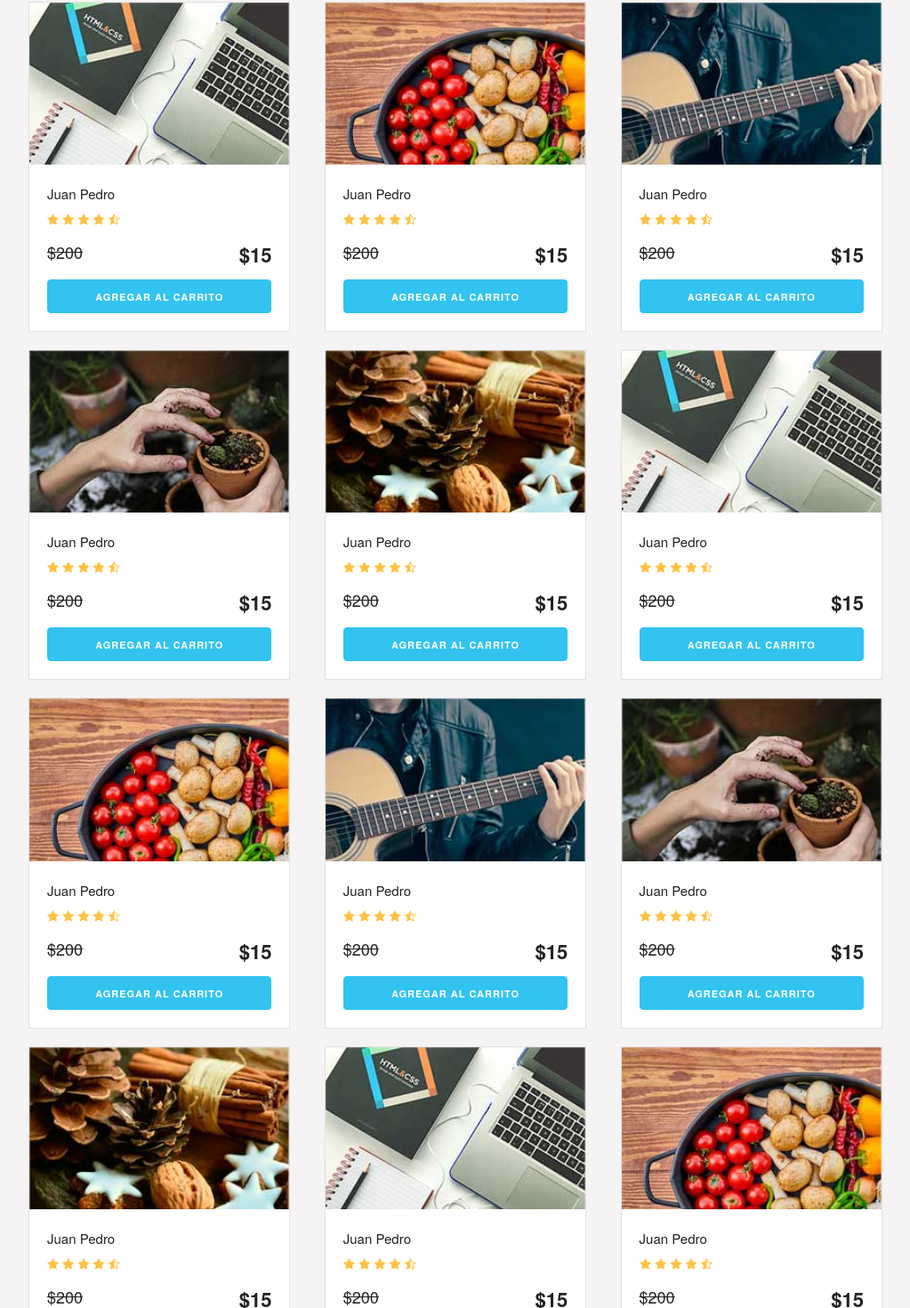
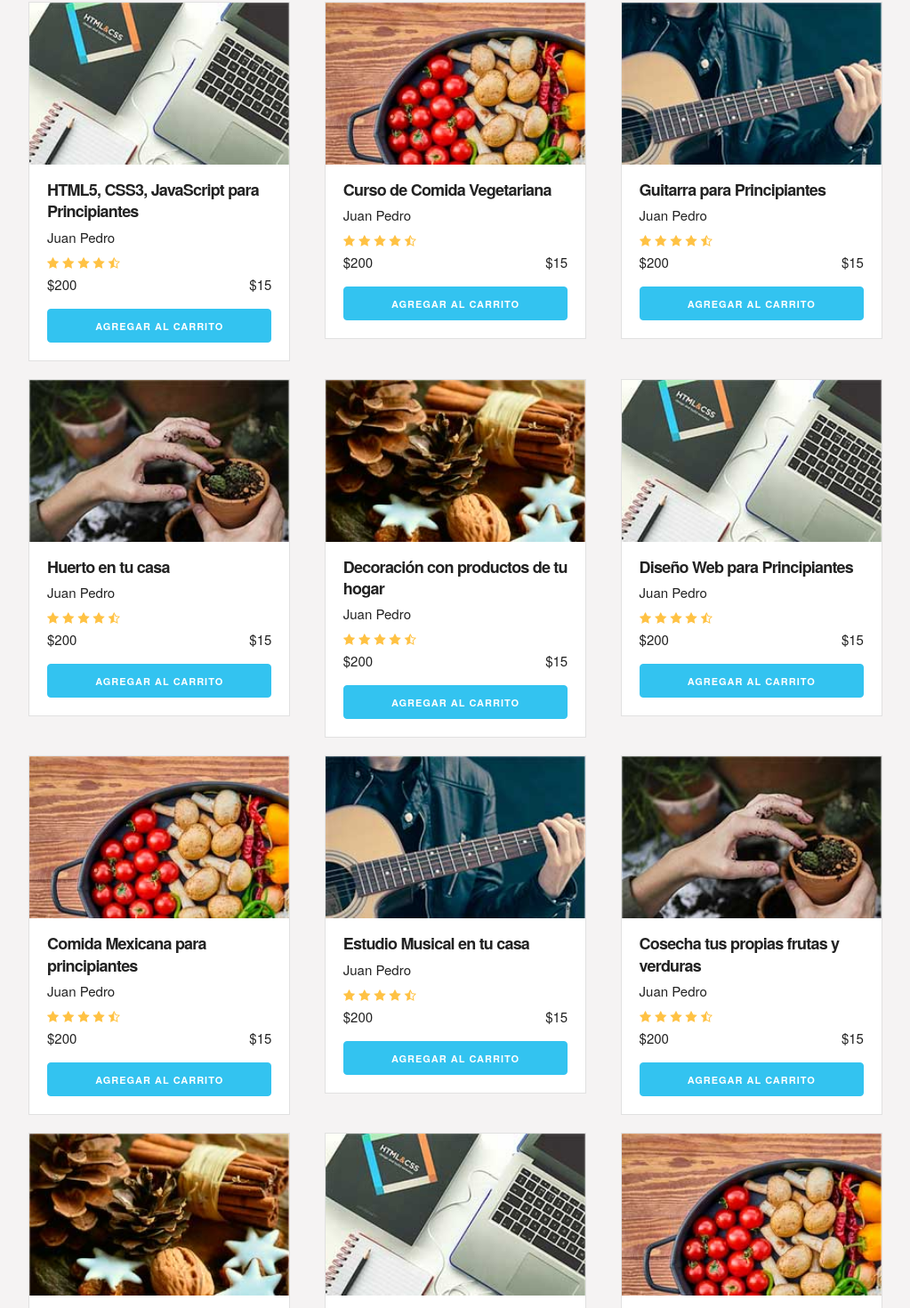
Before and after one commit to TomasSacripanti/Shopcart, a React (Create React App) app: page / in a window 1280 px wide. Shown: the part 635-2105 px from the top of the page at 89% size, without its empty margins (128-1151 px from the left). Built offline with nearby package versions, Linux system fonts and the light colour scheme.

Commit message:
Comenzamos a codear la lógica

```diff
--- a/src/components/Card.js
+++ b/src/components/Card.js
@@ -5,13 +5,13 @@ export class Card extends Component {
     render() {
         return (
             <div className="card">
-                <img className="u-full-width" src={this.props.img} alt=""/>
+                <img className="image" className="u-full-width" src={this.props.img} alt=""/>
                 <div className="info-card">
-                    <h4></h4>
-                    <p>Juan Pedro</p>
+                    <h4 className="name">{this.props.name}</h4>
+                    <p className="author">Juan Pedro</p>
                     <img src={stars} alt="Puntuación"/>
-                    <p className="precio">$200 <span className="u-pull-right">$15</span></p>
-                    <a href="#/" className="u-full-width button-primary button input agregar-carrito" data-id="1">Agregar al carrito</a>
+                    <p>$200 <span className="price u-pull-right">$15</span></p>
+                    <a href="#/" className="u-full-width button-primary button input agregar-carrito" data-id={this.props.id}>Agregar al carrito</a>
                 </div>
             </div>
         )
--- a/src/components/Courses.js
+++ b/src/components/Courses.js
@@ -8,52 +8,71 @@ import imgCurso4 from '../images/curso4.jpg';
 import imgCurso5 from '../images/curso5.jpg';
 
 export class Courses extends Component {
+    handleClick = (e) => {
+        if (e.target.className.includes('agregar-carrito')) {
+            this.createCourseObject(e.target.parentElement.parentElement);
+        }
+    }
+
+    createCourseObject = (card) => {
+        const course = {
+            name: card.querySelector('.name').innerText,
+            image: card.querySelector('img').src,
+            author: card.querySelector('.author').innerText,
+            price: card.querySelector('.price').innerText,
+        }
+        this.props.addCourse(course);
+    }
+
+
+
+
     render() {
         return (
-            <div id="lista-cursos" className="container">
+            <div onClick={this.handleClick} id="lista-cursos" className="container">
                 <h1 id="encabezado" className="encabezado">Cursos En Línea</h1>
                 <div className="row">
                     <div className="four columns">
-                        <Card img={imgCurso1}></Card>
+                        <Card name="HTML5, CSS3, JavaScript para Principiantes" id={1} img={imgCurso1}></Card>
                     </div>
                     <div className="four columns">
-                        <Card img={imgCurso2}></Card>
+                        <Card name="Curso de Comida Vegetariana" id={2} img={imgCurso2}></Card>
                     </div>
                     <div className="four columns">
-                        <Card img={imgCurso3}></Card>
+                        <Card name="Guitarra para Principiantes" id={3} img={imgCurso3}></Card>
                     </div>
                 </div>
                 <div className="row">
                     <div className="four columns">
-                        <Card img={imgCurso4}></Card>
+                        <Card name="Huerto en tu casa" id={4} img={imgCurso4}></Card>
                     </div>
                     <div className="four columns">
-                        <Card img={imgCurso5}></Card>
+                        <Card name="Decoración con productos de tu hogar" id={5} img={imgCurso5}></Card>
                     </div>
                     <div className="four columns">
-                        <Card img={imgCurso1}></Card>
+                        <Card name="Diseño Web para Principiantes" id={6} img={imgCurso1}></Card>
                     </div>
                 </div>
                 <div className="row">
                     <div className="four columns">
-                        <Card img={imgCurso2}></Card>
+                        <Card name="Comida Mexicana para principiantes" id={7} img={imgCurso2}></Card>
                     </div>
                     <div className="four columns">
-                        <Card img={imgCurso3}></Card>
+                        <Card name="Estudio Musical en tu casa" id={8} img={imgCurso3}></Card>
                     </div>
                     <div className="four columns">
-                        <Card img={imgCurso4}></Card>
+                        <Card name="Cosecha tus propias frutas y verduras" id={9} img={imgCurso4}></Card>
                     </div>
                 </div>
                 <div className="row">
                     <div className="four columns">
-                        <Card img={imgCurso5}></Card>
+                        <Card name="Prepara galletas caseras" id={10} img={imgCurso5}></Card>
                     </div>
                     <div className="four columns">
-                        <Card img={imgCurso1}></Card>
+                        <Card name="JavaScript Moderno con ES6" id={11} img={imgCurso1}></Card>
                     </div>
                     <div className="four columns">
-                        <Card img={imgCurso2}></Card>
+                        <Card name="100 Recetas de Comida Natural" id={12} img={imgCurso2}></Card>
                     </div>
                 </div>
             </div>
--- a/src/components/Header.js
+++ b/src/components/Header.js
@@ -28,7 +28,13 @@ export class Header extends Component {
                                                 <th></th>
                                             </tr>
                                         </thead>
-                                        <tbody></tbody>
+                                        <tbody>
+                                            { this.props.courses &&
+                                                <tr>
+                                                    <th>Hola Cursos!</th>
+                                                </tr>
+                                            }
+                                        </tbody>
                                     </table>
 
                                     <a href="#" id="vaciar-carrito" className="button u-full-width">Vaciar Carrito</a>
--- a/src/components/Logic.js
+++ b/src/components/Logic.js
@@ -6,13 +6,26 @@ import Footer from './Footer';
 import Bar from './Bar';
 
 export class Logic extends Component {
+    constructor(props) {
+        super(props);
+        this.state = {
+            courses: null,
+        }
+    }
+    addCourse = (curso) => {
+        this.setState({
+            courses: [
+                curso,
+            ]
+        })
+    }
     render() {
         return (
             <>
-                <Header></Header>
+                <Header courses={this.state.courses} ></Header>
                 <Hero></Hero>
                 <Bar></Bar>
-                <Courses></Courses>
+                <Courses addCourse={this.addCourse}></Courses>
                 <Footer></Footer>
             </>
         )
--- a/src/components/styles/Courses.css
+++ b/src/components/styles/Courses.css
@@ -23,6 +23,10 @@
 .card h4 {
     margin-bottom: 5px;
 }
+.card h4 {
+    font-size: 18px;
+    font-weight: 600;
+}
 .info-card .precio {
     text-decoration: line-through;
     font-size: 18px;
```
